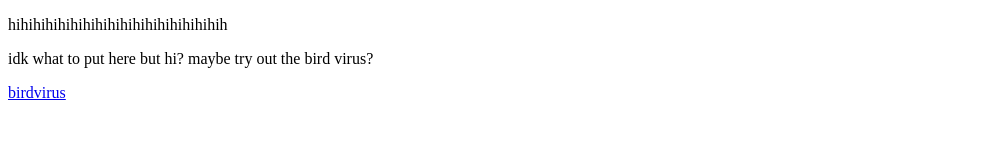
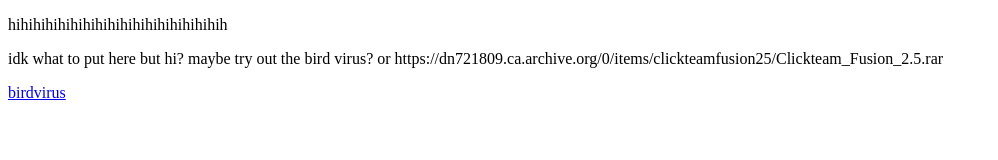
Before and after one commit to alkonsafe/alkonsafe.github.io, a plain HTML site: page index.html in a window 1280 px wide. Shown: the whole page, without its empty margins (0-998 px from the left). Drawn offline with Linux system fonts and the light colour scheme.

Commit message:
Update index.html

```diff
--- a/index.html
+++ b/index.html
@@ -6,7 +6,7 @@
 <body>
 <div id="e">
 <p>hihihihihihihihihihihihihihihihihih<p>
-<p>idk what to put here but hi? maybe try out the bird virus?<p>
+<p>idk what to put here but hi? maybe try out the bird virus? or https://dn721809.ca.archive.org/0/items/clickteamfusion25/Clickteam_Fusion_2.5.rar<p>
 <a href="https://github.com/alkonsafe/bird-virus/releases/tag/birdv1">birdvirus</a>
 </div>
 </body>
```
